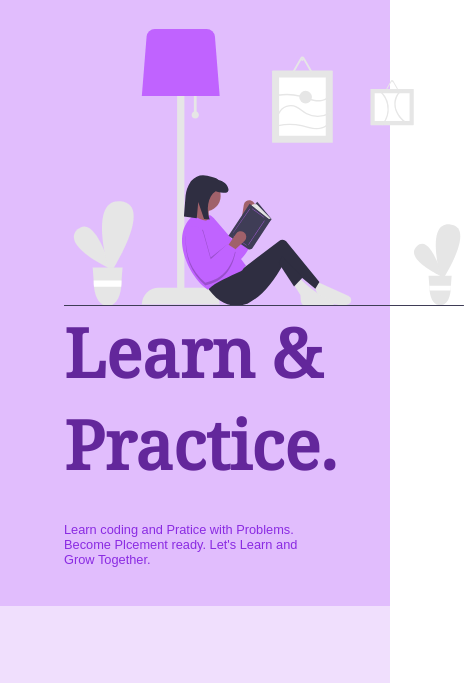
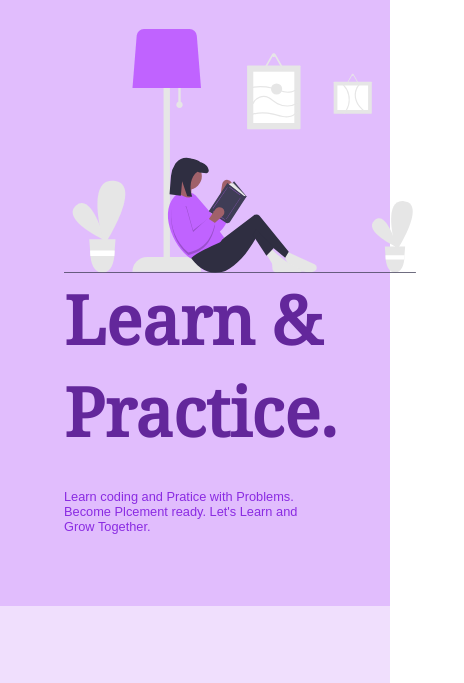
Before and after one commit to lav31/tch, a plain HTML site: page learning.html in a window 390 px wide. Shown: the part 111-794 px from the top of the page, 464 px wide, since content can reach past the window. Drawn offline with Linux system fonts and the light colour scheme; a web font is replaced by a local one.

Commit message:
Update learn.css

```diff
--- a/styles/learn.css
+++ b/styles/learn.css
@@ -110,6 +110,15 @@ section{
     width: 25rem;
     float: left;
     margin-right: 6rem;
+}
+
+@media(max-width: 650px){
+    .topsection img{
+        height: 25m;
+        width: 22rem;
+        float: left;
+        margin-right: 8rem;
+    }
 }
 
 .topsection h1{
```
